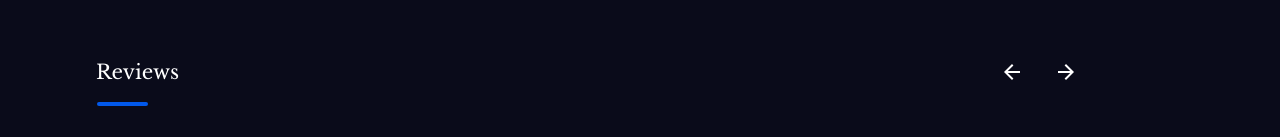
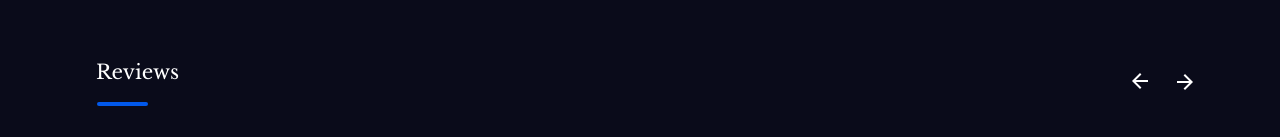
Before and after one commit to Prince081996/Homejam-react-task, a React (Create React App) app: page / in a window 1280 px wide. Shown: the part 1482-1619 px from the top of the page. Built offline with nearby package versions, Linux system fonts and the light colour scheme.

Commit message:
arrow fixed

```diff
--- a/src/components/Arrow/BackwardArrow.js
+++ b/src/components/Arrow/BackwardArrow.js
@@ -1,4 +1,4 @@
-import ArrowForwardIcon from '@material-ui/icons/ArrowBack';
+import ArrowBackwardIcon from '@material-ui/icons/ArrowBack';
 
 
 const SlickArrowLeft = ({ currentSlide, slideCount, ...props }) => (
@@ -13,7 +13,7 @@ const SlickArrowLeft = ({ currentSlide, slideCount, ...props }) => (
       type="button"
       style={{color:'white'}}
     >
-     <ArrowForwardIcon />
+     <ArrowBackwardIcon />
     </button>
   );
 
--- a/src/components/Review.js
+++ b/src/components/Review.js
@@ -3,6 +3,7 @@ import Slider from "react-slick";
 import UsableCard from "./UsableCard";
 import ForwardArrow from './Arrow/ForwardArrow'
 import BackwardArrow from './Arrow/BackwardArrow'
+import ArrowForwardIcon from '@material-ui/icons/ArrowForward';
 import './styles/Review.css';
 
 
@@ -18,7 +19,7 @@ export default class Review extends Component {
       slidesToScroll: 2,
       nextArrow: (
         <div>
-          <div className="next-slick-arrow"> <ForwardArrow/> </div>
+          <div className="next-slick-arrow"> <ArrowForwardIcon/> </div>
         </div>
       ),
       prevArrow: (
--- a/src/components/styles/Review.css
+++ b/src/components/styles/Review.css
@@ -17,14 +17,14 @@
        font-size: 48px;
        position: relative;
        top:-8rem;
-       right: 12rem;
+       right: 3rem;
   }
   .prev-slick-arrow {
     color: #FFFFFF;
     font-size: 48px;
-    margin-top: -8rem;
+    margin-top: -7.4rem;
     position: relative;
-    left:65rem;
+    left:73rem;
   }
   .slider-wrapper{
     margin: 0 5%;
```
